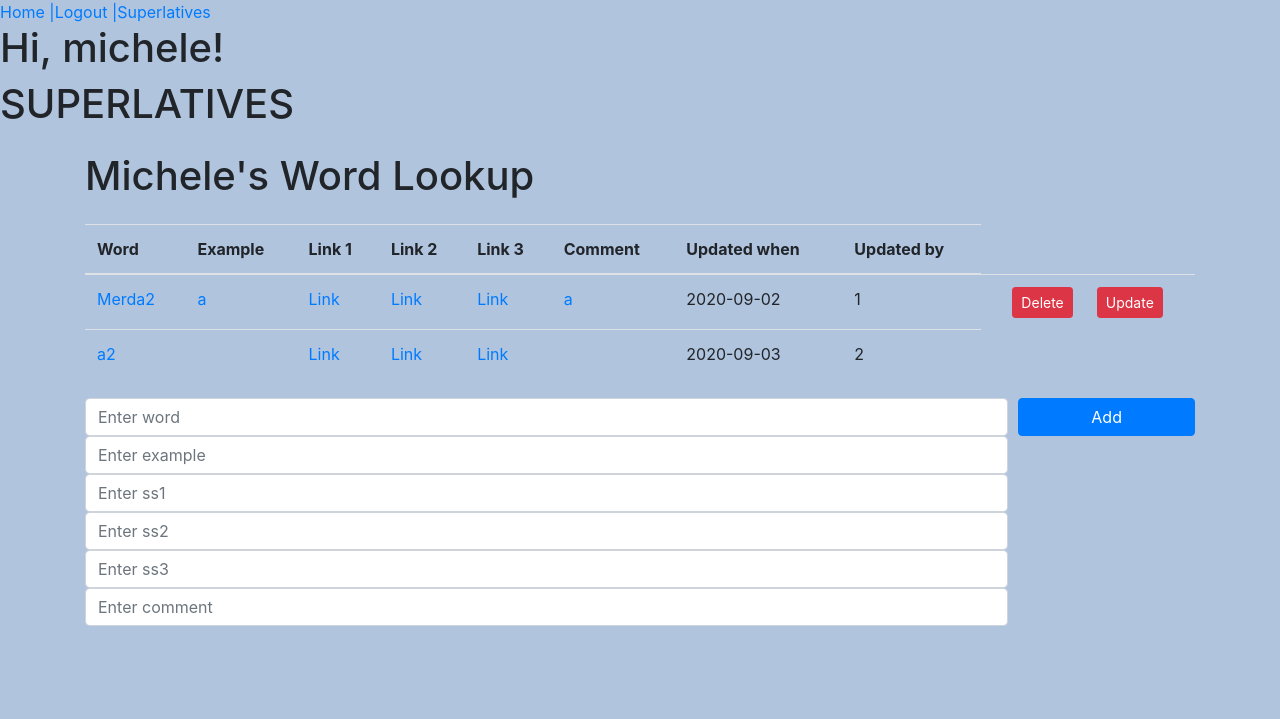
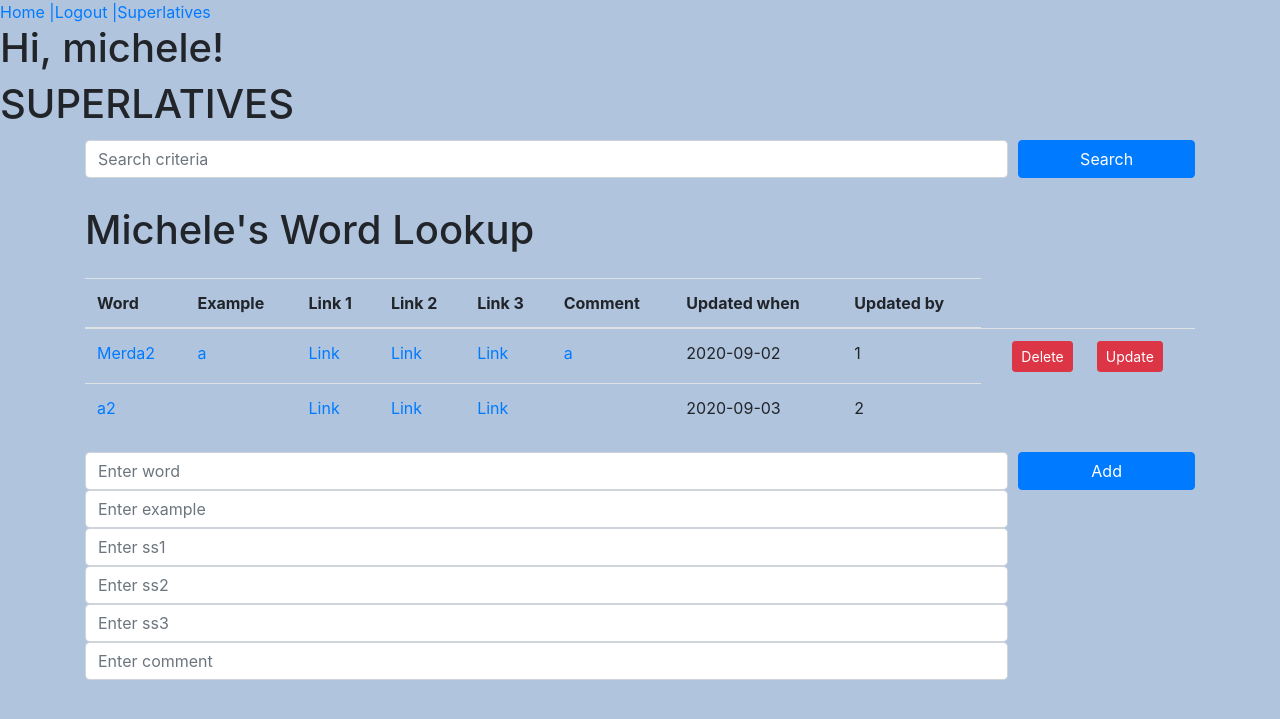
Before and after one commit to marcoslonggo/Wordlookup, a Flask app: page /superlatives in a window 1280 px wide. Shown: the top 719 px of the page. Run offline with Flask 2, Linux system fonts and the light colour scheme; a user stored in the database is signed in; data comes from the database, SQL or seed files in the repository; both versions use the stored data as it was after the commit; some libraries are stand-ins or nearby versions.

Commit message:
search bar

```diff
--- a/routes.py
+++ b/routes.py
@@ -89,20 +89,27 @@ def delete(id):
 @login_required
 def superlatives():
     if request.method == 'POST':
-        word = request.form['word']
-        example = request.form['example']
-        ss1 = request.form['ss1']
-        ss2 = request.form['ss2']
-        ss3 = request.form['ss3']
-        comment = request.form['comment']
-        superlatives = Superlatives(word=word, example=example, ss1=ss1, ss2=ss2,ss3=ss3, comment=comment, updated_by=current_user.id)
+        if  request.form['search']:
+            searchword = request.form['search']
+            superlatives = Superlatives.query.filter_by(word = searchword).all()
+            return render_template('superlatives.html', superlatives=superlatives, searchword=searchword)
 
-        try:
-            db.session.add(superlatives)
-            db.session.commit()
-            return redirect('/superlatives')
-        except:
-            return "There was a problem adding new stuff."
+
+        else:
+            word = request.form['word']
+            example = request.form['example']
+            ss1 = request.form['ss1']
+            ss2 = request.form['ss2']
+            ss3 = request.form['ss3']
+            comment = request.form['comment']
+            superlatives = Superlatives(word=word, example=example, ss1=ss1, ss2=ss2,ss3=ss3, comment=comment, updated_by=current_user.id)
+
+            try:
+                db.session.add(superlatives)
+                db.session.commit()
+                return redirect('/superlatives')
+            except:
+                return "There was a problem adding new stuff."
 
     else:
         superlatives = Superlatives.query.order_by(Superlatives.updated_when).all()
--- a/templates/superlatives.html
+++ b/templates/superlatives.html
@@ -5,14 +5,25 @@
 <h1>Hi, {{  current_user.username  }}!
 <h1> SUPERLATIVES</h1>
 
-
-
-
+<div class="container">
+<form action="/superlatives" method="POST">
+    <div class="form-row">
+        <div class="col-sm-10 my-1">
+            <input type="hidden" name="type" >
+            <input type="text" class="form-control" name="search" id="search" placeholder="Search criteria" >
+        </div>
+        <div class="col-sm-2 my-1">
+            <button type="submit" class="btn btn-primary btn-block">Search</button>
+        </div>
+    </div>
+</form>
+</div>
 <div class="container">
 
     <h1 class="my-4">Michele's Word Lookup</h1>
     {% if superlatives|length < 1 %}
-    <p>No words are configured</p>
+    <h3 style="color:Red;"><p>No words like {{ searchword}} found</p></h3>
+    <meta http-equiv="refresh" content="2; URL=http://127.0.0.1:5000/superlatives">
     {% else %}
     <table class="table">
         <thead>
```
Also changed, not shown: wordlookup.db.
